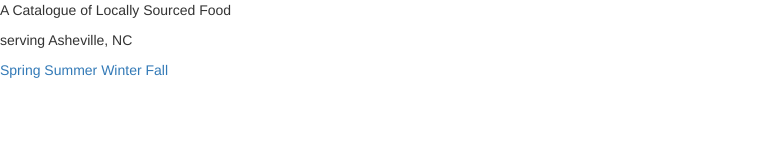
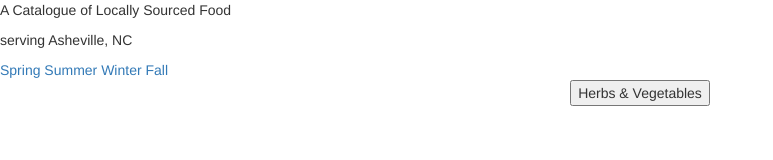
Before and after one commit to smanderson721/smanderson721.github.io, a plain HTML site: page index.html in a window 1280 px wide. Shown: the whole page, without its empty margins (0-773 px from the left). Drawn offline with nearby package versions, Linux system fonts and the light colour scheme.

Commit message:
catalogue

```diff
--- a/index.html
+++ b/index.html
@@ -1,10 +1,14 @@
 
 <html lang="en">
     <head>
+        <!-- bootstrap stuff -->
         <meta charset="utf-8">
-                                        <!-- bootstrap cdn stuff -->
         <link rel="stylesheet" href="https://cdn.jsdelivr.net/npm/bootstrap@3.3.7/dist/css/bootstrap.min.css" integrity="sha384-BVYiiSIFeK1dGmJRAkycuHAHRg32OmUcww7on3RYdg4Va+PmSTsz/K68vbdEjh4u" crossorigin="anonymous">
         <script src="https://cdn.jsdelivr.net/npm/bootstrap@3.3.7/dist/js/bootstrap.min.js" integrity="sha384-Tc5IQib027qvyjSMfHjOMaLkfuWVxZxUPnCJA7l2mCWNIpG9mGCD8wGNIcPD7Txa" crossorigin="anonymous"></script>
+        <meta name="viewport" content="width=device-width, initial-scale=1">
+
+        <!-- css document-->
+        <link rel="stylesheet" type="text/css" href="larry.css" />
     </head>
 
     <body>
@@ -22,6 +26,11 @@
 
         <div id="catalog">
             <div id="veggies">
+                <button data-toggle="collapse" data-target="#veggie-dropdown">Herbs & Vegetables</button>
+                <div id="veggie-dropdown" class="collapse">
+
+
+                </div>
 
             </div>
         </div>
--- /dev/null
+++ b/larry.css
@@ -0,0 +1,7 @@
+#catalog {
+    display: flex;
+    flex-flow: row wrap;
+    justify-content: space-around;
+    align-items: center;
+    align-content: space-around;
+}
```
